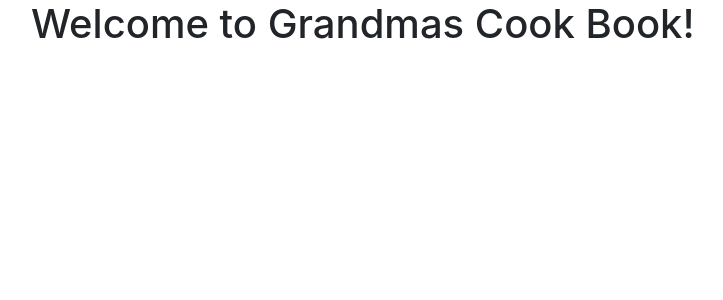
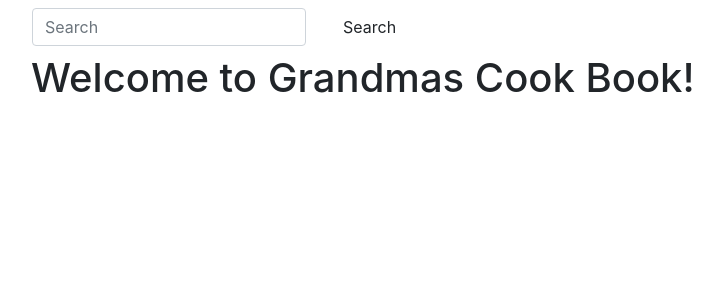
Before and after one commit to AugmentedMode/Social-Graph-Analysis-Group-Project, a Flask app: template web_app/templates/home.html in a window 1280 px wide. Shown: the part 56-356 px from the top of the page, without its empty margins (54-777 px from the left). Run offline with Flask 2, Linux system fonts and the light colour scheme; the template is opened without the code that fills it, so the values that code supplies are empty; some libraries are stand-ins or nearby versions.

Commit message:
Add search bar and button above list of ingredients

```diff
--- a/web_app/templates/home.html
+++ b/web_app/templates/home.html
@@ -3,6 +3,20 @@
 {% block body %}
 <div class="container">
   <div class="row">
+      <!--Navbar-->
+      <nav class="navbar navbar-dark default-color">
+  <form class="form-inline">
+    <div class="md-form my-0">
+      <input class="form-control mr-sm-2" type="text" placeholder="Search" aria-label="Search">
+    </div>
+    <button class="btn btn-outline-white btn-md my-2 my-sm-0 ml-3" type="submit">Search</button>
+  </form>
+</nav>
+
+<br>
+
+
+
 
     <div class="col-12">
       <h1 class="welcome-header"> Welcome to Grandmas Cook Book!</h1>
```
